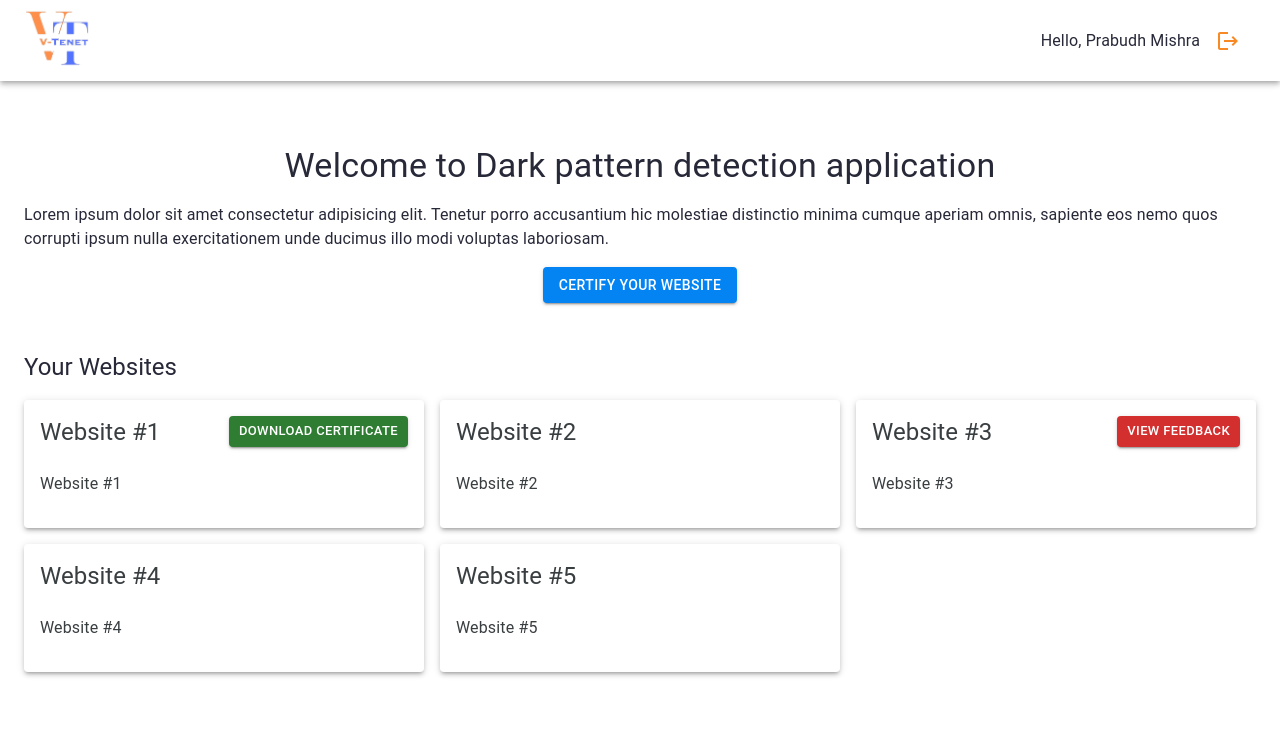
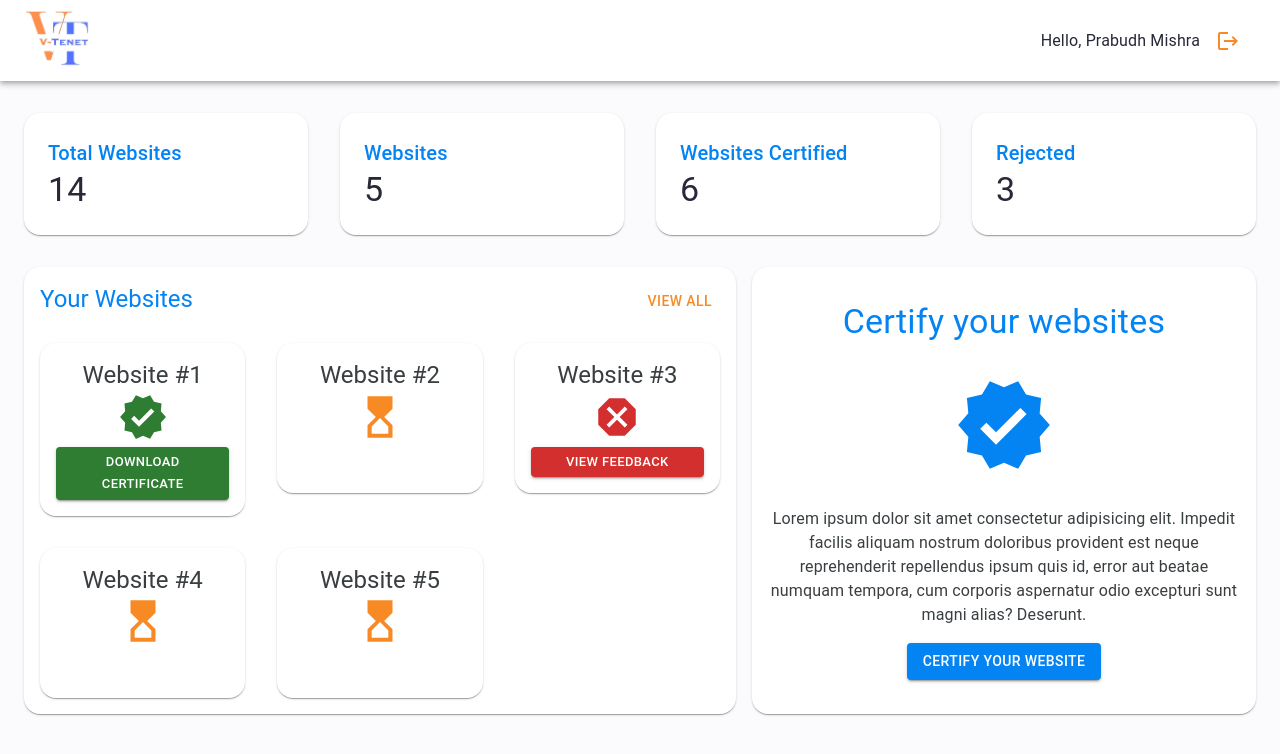
Before and after one commit to AjayDhami/planspiel-dark-pattern-detection, a React (Create React App) app in the folder frontend/: page /client/dashboard in a window 1280 px wide. Shown: the top 754 px of the page. Built offline with nearby package versions, Linux system fonts and the light colour scheme.

Commit message:
VT-35: Recreated the Client Dashboard page as per requirements

```diff
--- a/frontend/src/components/Navbar.tsx
+++ b/frontend/src/components/Navbar.tsx
@@ -12,7 +12,7 @@ import { Link } from "react-router-dom";
 
 const StyledAppBar = styled(AppBar)(({ theme }) => ({
   ...theme.typography.body1,
-  background: theme.palette.background.default,
+  background: theme.palette.common.white,
   color: theme.palette.text.primary,
 }));
 
--- a/frontend/src/components/WebsiteCard.tsx
+++ b/frontend/src/components/WebsiteCard.tsx
@@ -1,10 +1,18 @@
-import { Box, Button, Paper, Stack, Typography, styled } from "@mui/material";
+import { Button, Paper, Typography, styled } from "@mui/material";
+import {
+  Dangerous as DangerousIcon,
+  HourglassTop as PendingIcon,
+  Verified as VerifiedIcon,
+} from "@mui/icons-material";
 
-type CardProps = {
-  id: string;
-  title: string;
-  isCertified: boolean;
-  feedback: Array<any>;
+type WebsiteCardProps = {
+  websiteId: string;
+  baseUrl: string;
+  websiteName: string;
+  additionalUrls?: string[];
+  description?: string;
+  isCompleted: boolean;
+  phase: string; // phase states: "Initial" | "Automation" | "Manual" | "Feedback" | "Finished"
 };
 
 const CustomPaper = styled(Paper)(({ theme }) => ({
@@ -12,39 +20,51 @@ const CustomPaper = styled(Paper)(({ theme }) => ({
   padding: theme.spacing(2),
   color: theme.palette.text.secondary,
   background: theme.palette.background.paper,
+  borderRadius: 16,
+  textAlign: "center",
+  minHeight: 150,
 }));
 
-const WebsiteCard = ({ id, title, isCertified, feedback }: CardProps) => {
+const WebsiteCard = ({
+  websiteName,
+  baseUrl,
+  isCompleted,
+  phase,
+}: WebsiteCardProps) => {
   return (
-    <CustomPaper elevation={3} style={{ minHeight: "8rem" }}>
-      <Stack spacing={3}>
-        <Box
-          sx={{
-            display: "flex",
-            justifyContent: "space-between",
-            alignItems: "center",
-          }}
-        >
-          <Typography variant="h5" component="span">
-            {title}
+    <CustomPaper>
+      <Typography variant="h5" component="div">
+        {websiteName}
       </Typography>
-          {isCertified && (
-            <Box>
-              <Button size="small" variant="contained" color="success">
+
+      {isCompleted ? (
+        phase === "Finished" ? (
+          <>
+            <VerifiedIcon
+              style={{ width: "50px", height: "50px" }}
+              color="success"
+            />
+            <Button size="small" variant="contained" color="success" fullWidth>
               Download Certificate
             </Button>
-            </Box>
-          )}
-          {feedback.length > 0 && (
-            <Box>
-              <Button size="small" variant="contained" color="error">
+          </>
+        ) : (
+          <>
+            <DangerousIcon
+              style={{ width: "50px", height: "50px" }}
+              color="error"
+            />
+            <Button size="small" variant="contained" color="error" fullWidth>
               View Feedback
             </Button>
-            </Box>
+          </>
+        )
+      ) : (
+        <PendingIcon
+          style={{ width: "50px", height: "50px" }}
+          color="secondary"
+        />
       )}
-        </Box>
-        <Typography variant="body1">{title}</Typography>
-      </Stack>
     </CustomPaper>
   );
 };
--- a/frontend/src/data.js
+++ b/frontend/src/data.js
@@ -2,19 +2,25 @@ export const websiteDataList = [
   {
     id: "1",
     name: "Website #1",
-    isCertified: true,
+    baseUrl: "http://www.example.com",
+    isCompleted: true,
+    phase: "Finished",
     feedback: [],
   },
   {
     id: "2",
     name: "Website #2",
-    isCertified: false,
+    baseUrl: "http://www.example.com",
+    isCompleted: false,
+    phase: "Initial",
     feedback: [],
   },
   {
     id: "3",
     name: "Website #3",
-    isCertified: false,
+    baseUrl: "http://www.example.com",
+    isCompleted: true,
+    phase: "Feedback",
     feedback: [
       {
         feedback_id: "301",
@@ -30,13 +36,17 @@ export const websiteDataList = [
   {
     id: "4",
     name: "Website #4",
-    isCertified: false,
+    baseUrl: "http://www.example.com",
+    isCompleted: false,
+    phase: "Initial",
     feedback: [],
   },
   {
     id: "5",
     name: "Website #5",
-    isCertified: false,
+    baseUrl: "http://www.example.com",
+    isCompleted: false,
+    phase: "Initial",
     feedback: [],
   },
 ];
--- a/frontend/src/layouts/ClientDashboardLayout.tsx
+++ b/frontend/src/layouts/ClientDashboardLayout.tsx
@@ -1,4 +1,3 @@
-import React from "react";
 import { Outlet } from "react-router-dom";
 import Navbar from "../components/Navbar";
 import { Box, Container, CssBaseline } from "@mui/material";
@@ -19,7 +18,11 @@ const ClientDashboardLayout = () => {
       <Container
         component="main"
         maxWidth="xl"
-        sx={{ mt: 4, overflowY: "auto", height: "inherit" }}
+        sx={{
+          my: 1,
+          overflowY: "auto",
+          height: "inherit",
+        }}
       >
         <Outlet />
       </Container>
--- a/frontend/src/pages/client/DashboardPage.tsx
+++ b/frontend/src/pages/client/DashboardPage.tsx
@@ -1,70 +1,143 @@
 import {
-  Box,
   Button,
+  Card,
+  CardContent,
   Grid,
   Paper,
   Stack,
   Typography,
   styled,
+  useMediaQuery,
+  useTheme,
 } from "@mui/material";
+import { Verified as VerifiedIcon } from "@mui/icons-material";
 import WebsiteCard from "../../components/WebsiteCard";
 import { websiteDataList } from "../../data";
-import { useState } from "react";
-import WebsiteOnboardingForm from "../../components/client/WebsiteOnboardingForm";
 
-const BackgroundPaper = styled(Paper)(({ theme }) => ({
+const CustomPaper = styled(Paper)(({ theme }) => ({
   ...theme.typography.body2,
   padding: theme.spacing(2),
   color: theme.palette.text.secondary,
-  borderRadius: 12,
+  background: theme.palette.background.paper,
+  borderRadius: 16,
 }));
 
 const DashboardPage = () => {
-  const [open, setOpen] = useState(false);
-  const handleOpen = () => setOpen(true);
-  const handleClose = () => setOpen(false);
+  const theme = useTheme();
+  const isMobile = useMediaQuery(theme.breakpoints.down("sm"));
 
   return (
     <>
+      <Grid container spacing={4} sx={{ mt: -1, mb: 4 }}>
+        <Grid item xs={12} md={3}>
+          <Card sx={{ borderRadius: 4 }}>
+            <CardContent sx={{ p: 3 }}>
+              <Typography color="primary" variant="h6">
+                Total Websites
+              </Typography>
+              <Typography color="textPrimary" variant="h4">
+                14
+              </Typography>
+            </CardContent>
+          </Card>
+        </Grid>
+        <Grid item xs={12} md={3}>
+          <Card sx={{ borderRadius: 4 }}>
+            <CardContent sx={{ p: 3 }}>
+              <Typography color="primary" variant="h6">
+                Websites
+              </Typography>
+              <Typography color="textPrimary" variant="h4">
+                5
+              </Typography>
+            </CardContent>
+          </Card>
+        </Grid>
+        <Grid item xs={12} md={3}>
+          <Card sx={{ borderRadius: 4 }}>
+            <CardContent sx={{ p: 3 }}>
+              <Typography color="primary" variant="h6">
+                Websites Certified
+              </Typography>
+              <Typography color="textPrimary" variant="h4">
+                6
+              </Typography>
+            </CardContent>
+          </Card>
+        </Grid>
+        <Grid item xs={12} md={3}>
+          <Card sx={{ borderRadius: 4 }}>
+            <CardContent sx={{ p: 3 }}>
+              <Typography color="primary" variant="h6">
+                Rejected
+              </Typography>
+              <Typography color="textPrimary" variant="h4">
+                3
+              </Typography>
+            </CardContent>
+          </Card>
+        </Grid>
+      </Grid>
+      <Grid container spacing={2}>
+        <Grid item xs={12} md={7} order={isMobile ? 2 : 1}>
+          <CustomPaper>
             <Stack
-        direction="column"
-        justifyContent="center"
-        alignItems="center"
-        spacing={2}
-        sx={{ py: 4, mb: 2 }}
+              direction={{ xs: "column", sm: "row" }}
+              justifyContent="space-between"
             >
-        <Typography variant="h4" component="h4">
-          Welcome to Dark pattern detection application
+              <Typography variant="h5" component="div" color="primary">
+                Your Websites
               </Typography>
-        <Typography variant="body1" m={2}>
-          Lorem ipsum dolor sit amet consectetur adipisicing elit. Tenetur porro
-          accusantium hic molestiae distinctio minima cumque aperiam omnis,
-          sapiente eos nemo quos corrupti ipsum nulla exercitationem unde
-          ducimus illo modi voluptas laboriosam.
-        </Typography>
-        <Button variant="contained" color="primary" onClick={handleOpen}>
-          Certify your Website
+              <Button variant="text" color="secondary">
+                View all
               </Button>
             </Stack>
-
-      <Typography variant="h5" component="h5" sx={{ mb: 2 }}>
-        Your Websites
-      </Typography>
-
-      <Grid container spacing={2}>
+            <Grid container spacing={4} sx={{ mt: "-8px" }}>
               {websiteDataList.map((website) => (
                 <Grid item xs={12} md={4} key={website.id}>
                   <WebsiteCard
-              id={website.id}
-              title={website.name}
-              isCertified={website.isCertified}
-              feedback={website.feedback}
+                    websiteId={website.id}
+                    baseUrl={website.baseUrl}
+                    websiteName={website.name}
+                    isCompleted={website.isCompleted}
+                    phase={website.phase}
                   />
                 </Grid>
               ))}
             </Grid>
-
-      <WebsiteOnboardingForm open={open} onClose={handleClose} />
+          </CustomPaper>
+        </Grid>
+        <Grid item xs={12} md={5} order={isMobile ? 1 : 2}>
+          <CustomPaper
+            sx={{
+              display: "flex",
+              flexDirection: "column",
+              alignItems: "center",
+              justifyContent: "center",
+              textAlign: "center",
+              height: "100%",
+            }}
+          >
+            <Typography variant="h4" color="primary">
+              Certify your websites
+            </Typography>
+            <VerifiedIcon
+              sx={{ m: 4, width: 100, height: 100 }}
+              color="primary"
+            />
+            <Typography variant="body1" sx={{ mb: 2 }}>
+              Lorem ipsum dolor sit amet consectetur adipisicing elit. Impedit
+              facilis aliquam nostrum doloribus provident est neque
+              reprehenderit repellendus ipsum quis id, error aut beatae numquam
+              tempora, cum corporis aspernatur odio excepturi sunt magni alias?
+              Deserunt.
+            </Typography>
+            <Button variant="contained" color="primary">
+              Certify your website
+            </Button>
+          </CustomPaper>
+        </Grid>
+      </Grid>
     </>
   );
 };
--- a/frontend/src/theme.ts
+++ b/frontend/src/theme.ts
@@ -9,7 +9,7 @@ const themeOptions: ThemeOptions = {
       main: "#f88a26",
     },
     background: {
-      default: "#ffffff",
+      default: "#fbfafd",
     },
     text: {
       primary: "#272838",
```
Also changed, not shown: frontend/src/api.ts (added, +21 -0 lines), frontend/src/pages/Dashboard.tsx (deleted, +0 -77 lines), frontend/src/pages/client/DashboardPage copy.tsx (deleted, +0 -79 lines). Lines whose indentation alone changed are shown as unchanged.
